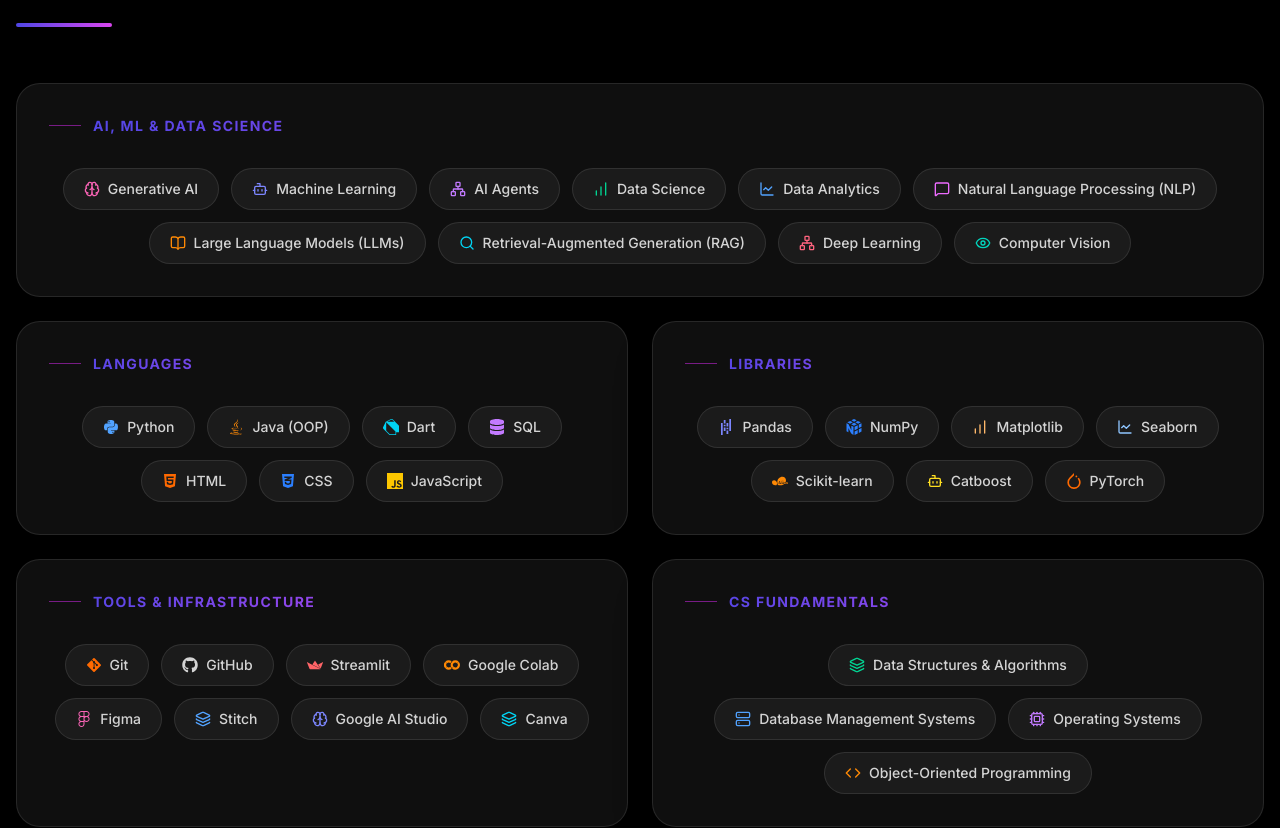
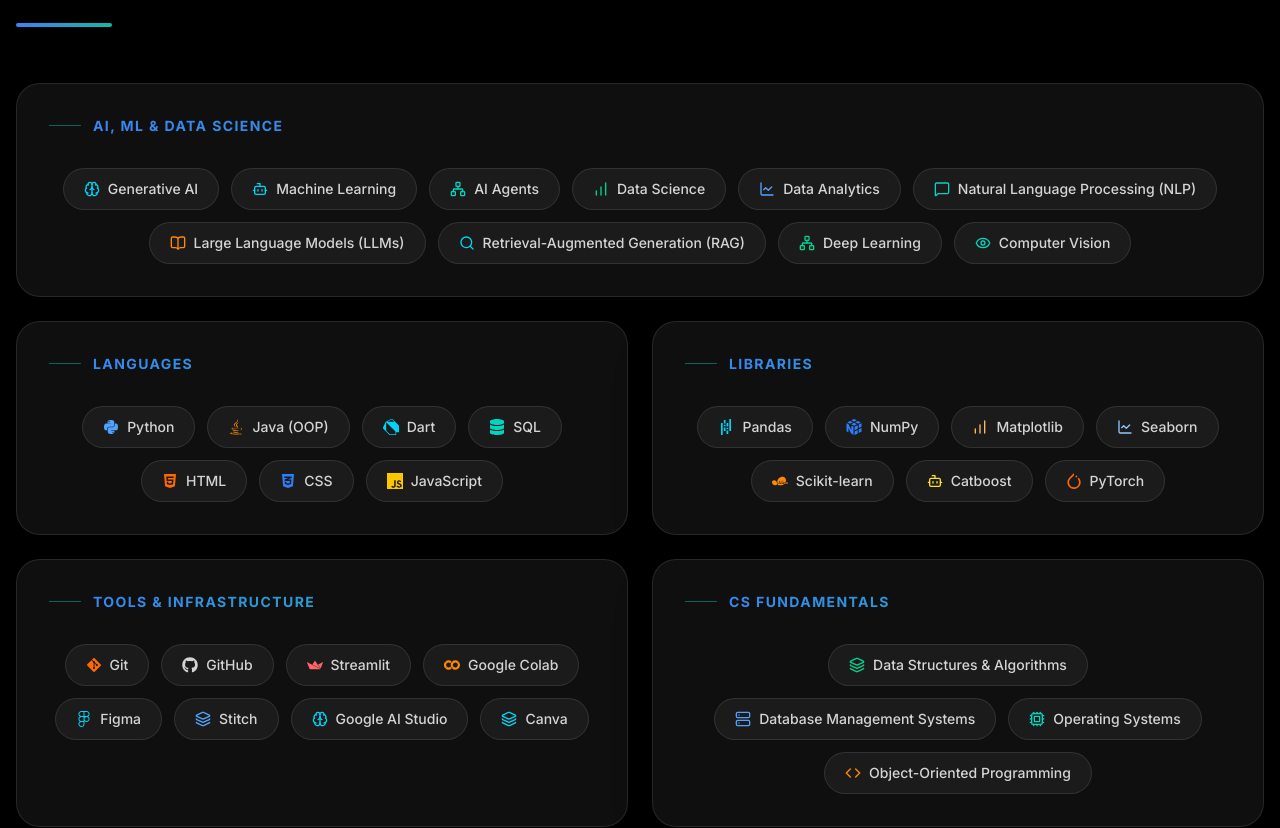
Before and after one commit to harshalnnpednekar/Harshal-Pednekar-Portfolio, a React (Vite) app: page / in a window 1280 px wide. Shown: the part 2660-3488 px from the top of the page. Built offline with nearby package versions, Linux system fonts and the light colour scheme.

Commit message:
Changed Colour Palette

```diff
--- a/package.json
+++ b/package.json
@@ -11,6 +11,7 @@
   },
   "dependencies": {
     "@fontsource-variable/inter": "^5.2.8",
+    "@fontsource-variable/outfit": "^5.2.8",
     "@fontsource-variable/syne": "^5.2.7",
     "@tailwindcss/vite": "^4.3.0",
     "lucide-react": "^1.17.0",
--- a/src/components/About.jsx
+++ b/src/components/About.jsx
@@ -8,15 +8,15 @@
     {
       category: "AI, ML & DATA SCIENCE",
       items: [
-        { name: "Generative AI", icon: <Brain size={16} className="text-pink-400" /> },
-        { name: "Machine Learning", icon: <Bot size={16} className="text-indigo-400" /> },
-        { name: "AI Agents", icon: <Network size={16} className="text-purple-400" /> },
+        { name: "Generative AI", icon: <Brain size={16} className="text-cyan-400" /> },
+        { name: "Machine Learning", icon: <Bot size={16} className="text-cyan-400" /> },
+        { name: "AI Agents", icon: <Network size={16} className="text-teal-400" /> },
         { name: "Data Science", icon: <BarChart size={16} className="text-emerald-400" /> },
         { name: "Data Analytics", icon: <LineChart size={16} className="text-blue-400" /> },
-        { name: "Natural Language Processing (NLP)", icon: <MessageSquare size={16} className="text-fuchsia-400" /> },
+        { name: "Natural Language Processing (NLP)", icon: <MessageSquare size={16} className="text-teal-400" /> },
         { name: "Large Language Models (LLMs)", icon: <BookOpen size={16} className="text-orange-400" /> },
         { name: "Retrieval-Augmented Generation (RAG)", icon: <Search size={16} className="text-cyan-400" /> },
-        { name: "Deep Learning", icon: <Network size={16} className="text-rose-400" /> },
+        { name: "Deep Learning", icon: <Network size={16} className="text-emerald-400" /> },
         { name: "Computer Vision", icon: <Eye size={16} className="text-teal-400" /> }
       ],
     },
@@ -26,7 +26,7 @@
         { name: "Python", icon: <FaPython size={16} className="text-blue-400" /> },
         { name: "Java (OOP)", icon: <FaJava size={16} className="text-orange-400" /> },
         { name: "Dart", icon: <SiDart size={16} className="text-cyan-400" /> },
-        { name: "SQL", icon: <FaDatabase size={16} className="text-purple-400" /> },
+        { name: "SQL", icon: <FaDatabase size={16} className="text-teal-400" /> },
         { name: "HTML", icon: <FaHtml5 size={16} className="text-orange-500" /> },
         { name: "CSS", icon: <FaCss3Alt size={16} className="text-blue-500" /> },
         { name: "JavaScript", icon: <SiJavascript size={16} className="text-yellow-400" /> }
@@ -35,7 +35,7 @@
     {
       category: "LIBRARIES",
       items: [
-        { name: "Pandas", icon: <SiPandas size={16} className="text-indigo-400" /> },
+        { name: "Pandas", icon: <SiPandas size={16} className="text-cyan-400" /> },
         { name: "NumPy", icon: <SiNumpy size={16} className="text-blue-500" /> },
         { name: "Matplotlib", icon: <BarChart size={16} className="text-orange-300" /> },
         { name: "Seaborn", icon: <LineChart size={16} className="text-blue-300" /> },
@@ -51,9 +51,9 @@
         { name: "GitHub", icon: <FaGithub size={16} /> },
         { name: "Streamlit", icon: <SiStreamlit size={16} className="text-red-400" /> },
         { name: "Google Colab", icon: <SiGooglecolab size={16} className="text-orange-400" /> },
-        { name: "Figma", icon: <FaFigma size={16} className="text-pink-400" /> },
+        { name: "Figma", icon: <FaFigma size={16} className="text-cyan-400" /> },
         { name: "Stitch", icon: <Layers size={16} className="text-blue-400" /> },
-        { name: "Google AI Studio", icon: <Brain size={16} className="text-indigo-400" /> },
+        { name: "Google AI Studio", icon: <Brain size={16} className="text-cyan-400" /> },
         { name: "Canva", icon: <Layers size={16} className="text-cyan-400" /> }
       ],
     },
@@ -62,7 +62,7 @@
       items: [
         { name: "Data Structures & Algorithms", icon: <Layers size={16} className="text-emerald-400" /> },
         { name: "Database Management Systems", icon: <Server size={16} className="text-blue-400" /> },
-        { name: "Operating Systems", icon: <Cpu size={16} className="text-purple-400" /> },
+        { name: "Operating Systems", icon: <Cpu size={16} className="text-teal-400" /> },
         { name: "Object-Oriented Programming", icon: <Code size={16} className="text-orange-400" /> }
       ],
     },
@@ -103,8 +103,8 @@
     <section id="about" className="w-full bg-black pt-12 pb-16 px-4 relative overflow-hidden">
 
       {/* Immersive Background Glow */}
-      <div className="absolute top-0 right-0 w-[600px] h-[600px] bg-fuchsia-900/10 rounded-full blur-[150px] pointer-events-none"></div>
-      <div className="absolute bottom-0 left-0 w-[600px] h-[600px] bg-indigo-900/10 rounded-full blur-[150px] pointer-events-none"></div>
+      <div className="absolute top-0 right-0 w-[600px] h-[600px] bg-teal-900/10 rounded-full blur-[150px] pointer-events-none"></div>
+      <div className="absolute bottom-0 left-0 w-[600px] h-[600px] bg-cyan-900/10 rounded-full blur-[150px] pointer-events-none"></div>
 
       <div className="max-w-7xl mx-auto flex flex-col gap-20 relative z-10">
 
@@ -133,7 +133,7 @@
               <div className="absolute inset-0 -translate-x-full bg-gradient-to-r from-transparent via-white/5 to-transparent group-hover:animate-[shimmer_1.5s_infinite] pointer-events-none skew-x-12"></div>
 
               <div className="relative z-10 flex flex-col justify-start h-full gap-6">
-                <h3 className="text-xs font-bold tracking-widest text-fuchsia-400 uppercase">Education & Academics</h3>
+                <h3 className="text-xs font-bold tracking-widest text-teal-400 uppercase">Education & Academics</h3>
                 <div>
                   <h4 className="text-2xl md:text-3xl font-bold text-white mb-2">B.Tech in Artificial Intelligence & Data Science</h4>
                   <p className="text-lg text-neutral-400">Vivekanand Education Society's Institute of Technology (VESIT)</p>
@@ -159,7 +159,7 @@
                   </div>
 
                   {/* Row 2: The Overall CGPA */}
-                  <div className="relative flex items-center justify-between p-5 md:p-6 bg-gradient-to-r from-fuchsia-900/20 to-indigo-900/20 border border-white/10 rounded-2xl hover:border-fuchsia-500/50 transition-all duration-500 overflow-hidden w-full group/cgpa" style={{ animation: `fadeInUp 0.6s ease-out 0.7s both` }}>
+                  <div className="relative flex items-center justify-between p-5 md:p-6 bg-gradient-to-r from-teal-900/20 to-cyan-900/20 border border-white/10 rounded-2xl hover:border-teal-500/50 transition-all duration-500 overflow-hidden w-full group/cgpa" style={{ animation: `fadeInUp 0.6s ease-out 0.7s both` }}>
                     <div className="absolute inset-0 bg-gradient-accent opacity-0 group-hover/cgpa:opacity-10 transition-opacity duration-500"></div>
                     <div className="relative z-10 flex flex-col">
                       <span className="text-xs md:text-sm font-bold text-white uppercase tracking-wider">Cumulative Grade Point</span>
@@ -178,22 +178,22 @@
               <div className="absolute inset-0 bg-gradient-accent opacity-0 group-hover:opacity-10 transition-opacity duration-500"></div>
               <div className="relative z-10 h-full flex flex-col justify-between">
                 <div>
-                  <h3 className="text-xs font-bold tracking-widest text-indigo-400 uppercase mb-6">Core Philosophy</h3>
+                  <h3 className="text-xs font-bold tracking-widest text-cyan-400 uppercase mb-6">Core Philosophy</h3>
                   <h4 className="text-white font-bold text-base mb-3">Engineering Intelligence</h4>
                   <p className="text-sm text-neutral-400 leading-relaxed mb-6">
                     Transforming raw data into actionable insights and building scalable, user-centric applications. My focus lies at the intersection of applied machine learning, advanced LLM architectures, and robust full-stack development to solve real-world challenges.
                   </p>
                   <ul className="space-y-4">
                     <li className="flex items-start gap-3">
-                      <div className="mt-1.5 w-1.5 h-1.5 rounded-full bg-indigo-500 flex-shrink-0"></div>
+                      <div className="mt-1.5 w-1.5 h-1.5 rounded-full bg-cyan-500 flex-shrink-0"></div>
                       <span className="text-sm text-neutral-400"><span className="text-white font-semibold">Data-Driven:</span> Emphasizing mathematical rigor over pure intuition.</span>
                     </li>
                     <li className="flex items-start gap-3">
-                      <div className="mt-1.5 w-1.5 h-1.5 rounded-full bg-fuchsia-500 flex-shrink-0"></div>
+                      <div className="mt-1.5 w-1.5 h-1.5 rounded-full bg-teal-500 flex-shrink-0"></div>
                       <span className="text-sm text-neutral-400"><span className="text-white font-semibold">Scalable Architectures:</span> Designing systems built for long-term growth.</span>
                     </li>
                     <li className="flex items-start gap-3">
-                      <div className="mt-1.5 w-1.5 h-1.5 rounded-full bg-purple-500 flex-shrink-0"></div>
+                      <div className="mt-1.5 w-1.5 h-1.5 rounded-full bg-teal-500 flex-shrink-0"></div>
                       <span className="text-sm text-neutral-400"><span className="text-white font-semibold">User-Centric:</span> Ensuring deep tech serves human needs seamlessly.</span>
                     </li>
                   </ul>
@@ -205,7 +205,7 @@
             <div className="md:col-span-1 group relative p-8 rounded-3xl border border-white/10 bg-white/10 backdrop-blur-md overflow-hidden hover:border-white/30 hover:-translate-y-2 transition-all duration-500 shadow-2xl cursor-default" style={{ animation: 'fadeInUp 0.8s ease-out 0.4s both' }}>
               <div className="absolute inset-0 bg-gradient-accent opacity-0 group-hover:opacity-10 transition-opacity duration-500"></div>
               <div className="relative z-10">
-                <h3 className="text-xs font-bold tracking-widest text-fuchsia-400 uppercase mb-6">Technical Domains</h3>
+                <h3 className="text-xs font-bold tracking-widest text-teal-400 uppercase mb-6">Technical Domains</h3>
                 <div className="flex flex-col gap-4">
                   {["Artificial Intelligence", "Machine Learning", "Data Science", "Data Analysis", "Cyber Security"].map((domain, i) => (
                     <div key={i} className="flex items-center gap-3">
@@ -222,7 +222,7 @@
               <div className="absolute inset-0 bg-gradient-accent opacity-0 group-hover:opacity-10 transition-opacity duration-500"></div>
               <div className="absolute inset-0 -translate-x-full bg-gradient-to-r from-transparent via-white/5 to-transparent group-hover:animate-[shimmer_1.5s_infinite] pointer-events-none skew-x-12"></div>
               <div className="relative z-10 h-full flex flex-col justify-between">
-                <h3 className="text-xs font-bold tracking-widest text-indigo-400 uppercase mb-6">Architectural Specializations</h3>
+                <h3 className="text-xs font-bold tracking-widest text-cyan-400 uppercase mb-6">Architectural Specializations</h3>
                 <div className="grid grid-cols-1 sm:grid-cols-3 gap-4">
                   {[
                     { title: "Predictive AI & ML", desc: "Building and optimizing machine learning pipelines, deep neural networks, and data models to drive data-informed decisions." },
@@ -331,7 +331,7 @@
                 <div className="absolute inset-0 bg-gradient-accent opacity-0 group-hover:opacity-10 transition-opacity duration-500 pointer-events-none"></div>
                 <div className="w-full">
                   <h3 className="relative z-10 text-xs md:text-sm font-bold tracking-widest text-transparent bg-clip-text bg-gradient-accent uppercase mb-8 flex items-center gap-3">
-                    <span className="w-8 h-px bg-fuchsia-500/50"></span>
+                    <span className="w-8 h-px bg-teal-500/50"></span>
                     {skillGroup.category}
                   </h3>
                   <div className={`relative z-10 flex flex-wrap justify-center gap-3 ${skillGroup.category === "AI MODELS & ASSISTANTS" ? "max-w-[400px] mx-auto" : ""}`}>
@@ -387,7 +387,7 @@
               },
               {
                 issuer: "Udemy",
-                color: "text-purple-400",
+                color: "text-teal-400",
                 certs: [
                   { title: "Data Science, Machine Learning, DL and NLP Bootcamp", type: "Bootcamp" },
                   { title: "Ethical Hacking and Penetration Testing", type: "Certificate" }
@@ -421,7 +421,7 @@
                       key={idx}
                       className={`group relative p-5 border border-white/10 rounded-2xl bg-neutral-900/40 backdrop-blur-md shadow-xl hover:bg-white/[0.08] hover:border-white/20 transition-all duration-300 flex flex-col justify-center min-h-[90px] ${group.certs.length === 1 ? 'sm:col-span-2' : ''}`}
                     >
-                      <h4 className="text-base font-medium text-neutral-300 group-hover:text-fuchsia-400 transition-colors leading-snug text-center">
+                      <h4 className="text-base font-medium text-neutral-300 group-hover:text-teal-400 transition-colors leading-snug text-center">
                         {cert.title}
                       </h4>
                     </div>
--- a/src/components/Achievements.jsx
+++ b/src/components/Achievements.jsx
@@ -39,7 +39,7 @@
       {/* Timeline List */}
       <div className="flex flex-col gap-6 relative">
         {/* Vertical Line for Timeline (Desktop) */}
-        <div className="hidden md:block absolute left-[30px] top-10 bottom-10 w-0.5 bg-gradient-to-b from-fuchsia-500/50 via-indigo-500/50 to-transparent z-0" style={{ animation: 'fadeInUp 1.2s ease-out 0.2s both' }}></div>
+        <div className="hidden md:block absolute left-[30px] top-10 bottom-10 w-0.5 bg-gradient-to-b from-teal-500/50 via-cyan-500/50 to-transparent z-0" style={{ animation: 'fadeInUp 1.2s ease-out 0.2s both' }}></div>
 
         {achievements.map((item, idx) => (
           <div
@@ -73,7 +73,7 @@
                 </span>
               </div>
 
-              <h4 className="text-base md:text-lg font-semibold text-indigo-300">
+              <h4 className="text-base md:text-lg font-semibold text-cyan-300">
                 {item.event}
               </h4>
 
--- a/src/components/Contact.jsx
+++ b/src/components/Contact.jsx
@@ -7,7 +7,7 @@
   return (
     <footer id="contact" className="w-full bg-black pt-10 pb-6 px-4 border-t border-neutral-900 relative overflow-hidden">
       {/* Background ambient glow */}
-      <div className="absolute bottom-0 left-1/2 -translate-x-1/2 w-full max-w-2xl h-64 bg-fuchsia-900/20 blur-[120px] rounded-full pointer-events-none"></div>
+      <div className="absolute bottom-0 left-1/2 -translate-x-1/2 w-full max-w-2xl h-64 bg-teal-900/20 blur-[120px] rounded-full pointer-events-none"></div>
 
       <div className="max-w-7xl mx-auto flex flex-col items-center gap-16 relative z-10">
 
--- a/src/components/Internship.jsx
+++ b/src/components/Internship.jsx
@@ -43,7 +43,7 @@
                     </div>
 
                     {/* Company badge */}
-                    <div className="inline-flex items-center justify-center gap-2 w-fit px-3 sm:px-4 py-1 sm:py-1.5 rounded-full border border-white/10 bg-white/5 text-neutral-400 text-[10px] sm:text-sm font-semibold tracking-widest uppercase hover:text-white hover:bg-white/20 hover:border-fuchsia-400/30 hover:scale-105 hover:-translate-y-1 hover:shadow-[0_4px_20px_rgba(217,70,239,0.25)] transition-all duration-300 cursor-default">
+                    <div className="inline-flex items-center justify-center gap-2 w-fit px-3 sm:px-4 py-1 sm:py-1.5 rounded-full border border-white/10 bg-white/5 text-neutral-400 text-[10px] sm:text-sm font-semibold tracking-widest uppercase hover:text-white hover:bg-white/20 hover:border-teal-400/30 hover:scale-105 hover:-translate-y-1 hover:shadow-[0_4px_20px_rgba(217,70,239,0.25)] transition-all duration-300 cursor-default">
                       Tata Consultancy Services
                     </div>
                   </div>
@@ -55,13 +55,13 @@
                 {/* Bottom: Points */}
                 <ul className="text-base md:text-lg text-neutral-400 leading-relaxed space-y-5">
                   <li className="flex items-start gap-4">
-                    <span className="text-fuchsia-400 mt-1 text-lg leading-none drop-shadow-[0_0_6px_rgba(217,70,239,0.6)]">✦</span>
+                    <span className="text-teal-400 mt-1 text-lg leading-none drop-shadow-[0_0_6px_rgba(217,70,239,0.6)]">✦</span>
                     <span className="group-hover:text-neutral-300 transition-colors duration-300">
                       Leveraged Generative AI architectures for complex data cleaning configurations and exploratory data analysis (EDA).
                     </span>
                   </li>
                   <li className="flex items-start gap-4">
-                    <span className="text-fuchsia-400 mt-1 text-lg leading-none drop-shadow-[0_0_6px_rgba(217,70,239,0.6)]">✦</span>
+                    <span className="text-teal-400 mt-1 text-lg leading-none drop-shadow-[0_0_6px_rgba(217,70,239,0.6)]">✦</span>
                     <span className="group-hover:text-neutral-300 transition-colors duration-300">
                       Synthesized business trend datasets to formulate strategic visual dashboards for corporate insight groups.
                     </span>
--- a/src/components/Navbar.jsx
+++ b/src/components/Navbar.jsx
@@ -61,7 +61,7 @@
 
   return (
     <div className="absolute top-0 left-0 right-0 z-50 flex justify-center mt-6 px-4">
-      <nav className="w-full max-w-[95%] xl:max-w-7xl backdrop-blur-xl bg-white/5 border border-white/10 shadow-[0_8px_32px_rgba(0,0,0,0.5)] rounded-2xl px-4 md:px-6 py-4 flex items-center justify-between transition-all duration-500 hover:bg-white/10 hover:border-fuchsia-500/20 hover:shadow-[0_10px_40px_rgba(217,70,239,0.15)] hover:-translate-y-1 relative" ref={mobileMenuRef}>
+      <nav className="w-full max-w-[95%] xl:max-w-7xl backdrop-blur-xl bg-white/5 border border-white/10 shadow-[0_8px_32px_rgba(0,0,0,0.5)] rounded-2xl px-4 md:px-6 py-4 flex items-center justify-between transition-all duration-500 hover:bg-white/10 hover:border-teal-500/20 hover:shadow-[0_10px_40px_rgba(217,70,239,0.15)] hover:-translate-y-1 relative" ref={mobileMenuRef}>
 
         {/* Logo */}
         <div className="flex items-center gap-2">
@@ -76,7 +76,7 @@
             <li key={link.id}>
               <a
                 href={`#${link.id}`}
-                className="inline-block hover:text-white transition-all duration-300 relative py-1 after:content-[''] after:absolute after:bottom-0 after:left-0 after:w-0 after:h-[2px] after:rounded-full after:bg-fuchsia-500 after:transition-all after:duration-300 hover:after:w-full"
+                className="inline-block hover:text-white transition-all duration-300 relative py-1 after:content-[''] after:absolute after:bottom-0 after:left-0 after:w-0 after:h-[2px] after:rounded-full after:bg-teal-500 after:transition-all after:duration-300 hover:after:w-full"
               >
                 {link.label}
               </a>
@@ -90,7 +90,7 @@
           <div className="relative" ref={dropdownRef}>
             <button
               onClick={() => setShowResumeOptions(!showResumeOptions)}
-              className="group relative flex items-center justify-center px-4 md:px-6 py-2 rounded-full bg-neutral-950 border border-neutral-900 hover:border-fuchsia-500/50 hover:shadow-[0_0_20px_rgba(217,70,239,0.3)] hover:-translate-y-0.5 hover:scale-105 transition-all duration-300 overflow-hidden cursor-pointer"
+              className="group relative flex items-center justify-center px-4 md:px-6 py-2 rounded-full bg-neutral-950 border border-neutral-900 hover:border-teal-500/50 hover:shadow-[0_0_20px_rgba(217,70,239,0.3)] hover:-translate-y-0.5 hover:scale-105 transition-all duration-300 overflow-hidden cursor-pointer"
             >
               <div className="absolute inset-0 bg-gradient-accent opacity-0 group-hover:opacity-10 transition-opacity duration-300"></div>
               <span className="relative z-10 text-xs font-sans font-bold tracking-widest text-neutral-300 uppercase group-hover:text-white transition-colors duration-300">
--- a/src/components/Projects.jsx
+++ b/src/components/Projects.jsx
@@ -40,7 +40,7 @@
           {projects.map((project, i) => (
             <div
               key={i}
-              className={`group sticky flex flex-col lg:flex-row items-stretch gap-8 lg:gap-16 w-full p-6 lg:p-12 bg-neutral-900/80 backdrop-blur-xl border border-white/10 rounded-3xl shadow-2xl hover:bg-neutral-800/90 hover:border-fuchsia-500/30 hover:-translate-y-2 hover:shadow-[0_10px_40px_rgba(217,70,239,0.15)] transition-all duration-500`}
+              className={`group sticky flex flex-col lg:flex-row items-stretch gap-8 lg:gap-16 w-full p-6 lg:p-12 bg-neutral-900/80 backdrop-blur-xl border border-white/10 rounded-3xl shadow-2xl hover:bg-neutral-800/90 hover:border-teal-500/30 hover:-translate-y-2 hover:shadow-[0_10px_40px_rgba(217,70,239,0.15)] transition-all duration-500`}
               style={{ top: `calc(7rem + ${i * 2}rem)` }}
             >
 
--- a/src/index.css
+++ b/src/index.css
@@ -2,14 +2,14 @@
 
 @theme {
   --font-sans: "Inter", sans-serif;
-  --font-display: "Syne", "Inter Black", sans-serif;
-  --color-background: #000000;
-  --color-primary: #FFFFFF;
-  --color-subtext: #A3A3A3;
+  --font-display: "Inter", "Inter Black", sans-serif;
+  --color-background: #09090b;
+  --color-primary: #f8fafc;
+  --color-subtext: #94a3b8;
 }
 
 @utility bg-gradient-accent {
-  background-image: linear-gradient(to right, #4f46e5, #d946ef);
+  background-image: linear-gradient(to right, #3b82f6, #14b8a6);
 }
 
 @layer base {
--- a/src/main.jsx
+++ b/src/main.jsx
@@ -1,7 +1,7 @@
 import { StrictMode } from 'react'
 import { createRoot } from 'react-dom/client'
 import '@fontsource-variable/inter'
-import '@fontsource-variable/syne'
+import '@fontsource-variable/outfit'
 import './index.css'
 import App from './App.jsx'
 
```
Also changed, not shown: 1 other file (tests, documents, lock files or other folders).
